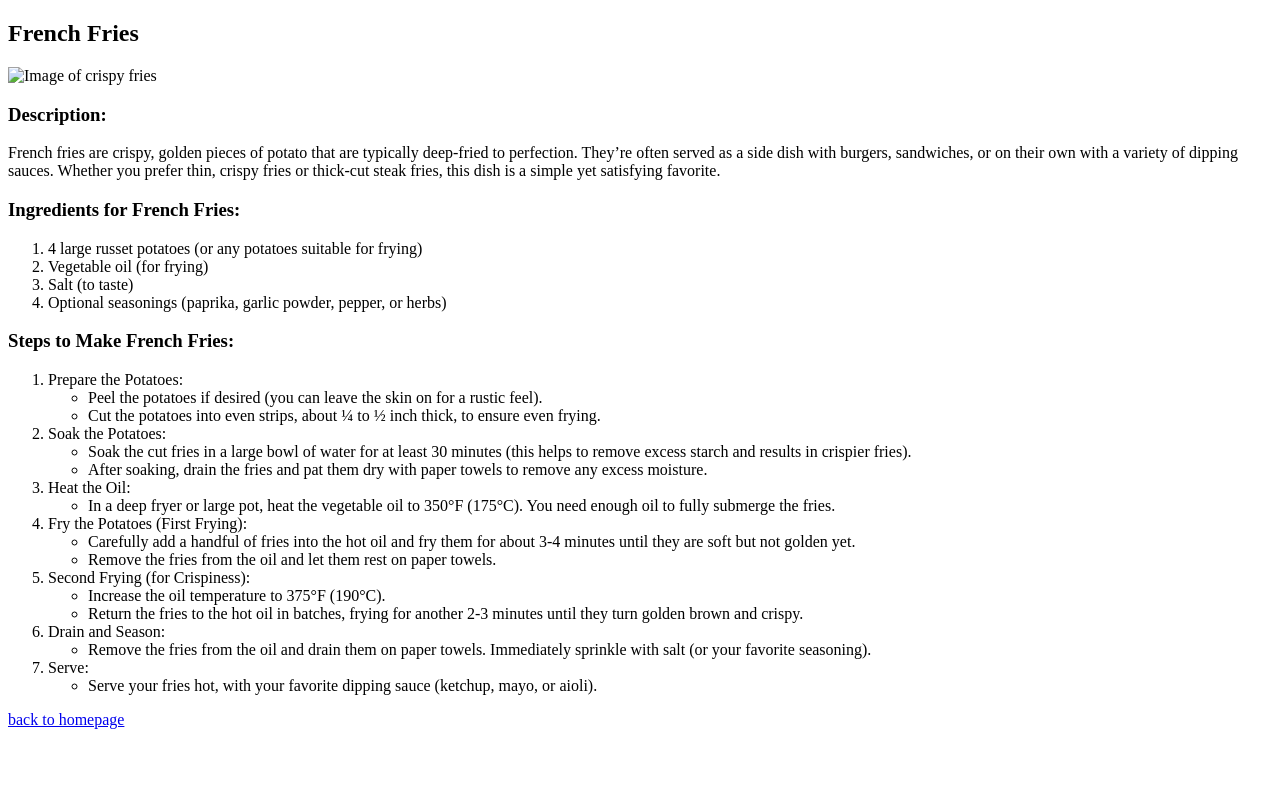
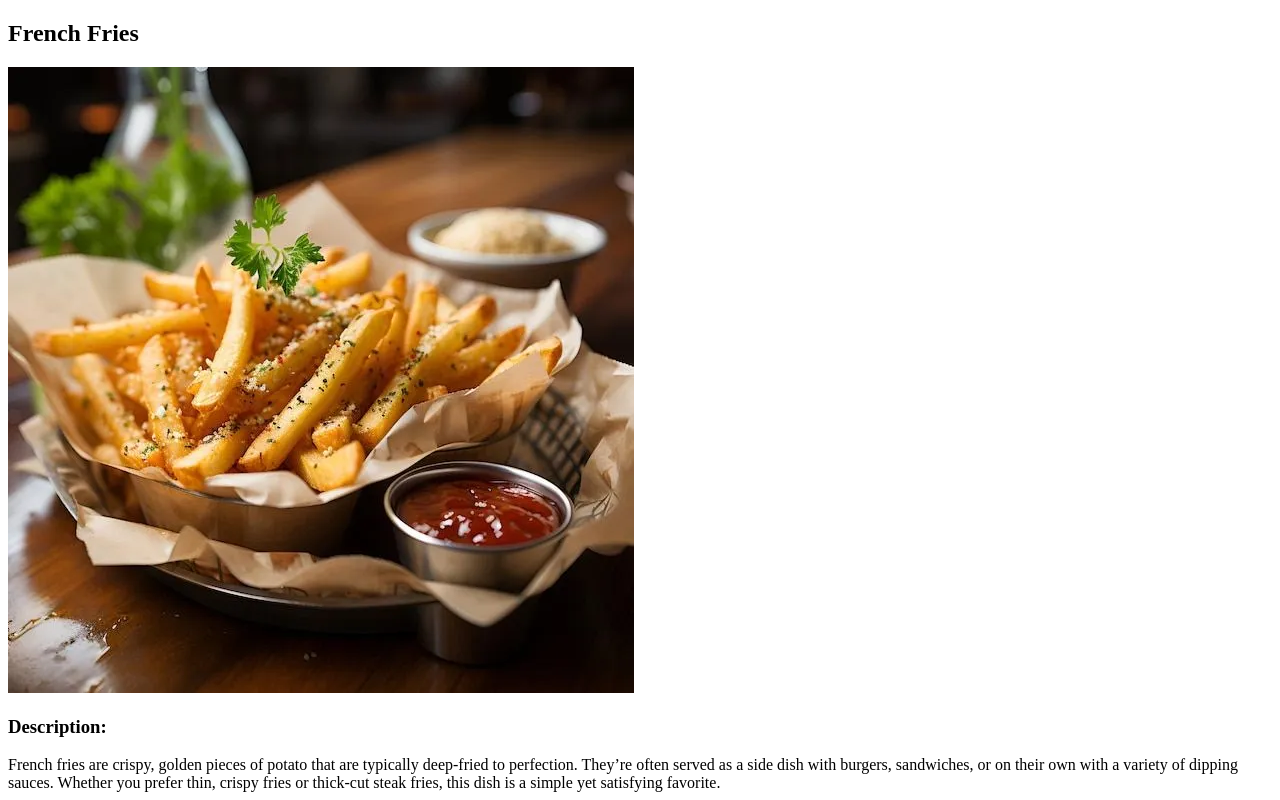
Before and after one commit to nihar-rajput/odin-recipes, a plain HTML site: page recipies/fries.html in a window 1280 px wide. Shown: the top 800 px of the page. Drawn offline with Linux system fonts and the light colour scheme; the site is published under a folder, as on GitHub Pages, so addresses that start at the root find nothing.

Commit message:
Update fries.html

```diff
--- a/recipies/fries.html
+++ b/recipies/fries.html
@@ -7,7 +7,7 @@
 </head>
 <body>
     <h2>French Fries</h2>
-    <img src="/images/fries.png" alt="Image of crispy fries">
+    <img src="../images/fries.png" alt="Image of crispy fries">
         <h3>Description:</h3>
         <p>French fries are crispy, golden pieces of potato that are typically deep-fried to perfection. They’re often served as a side dish with burgers, sandwiches, or on their own with a variety of dipping sauces. Whether you prefer thin, crispy fries or thick-cut steak fries, this dish is a simple yet satisfying favorite.</p>
 
```
